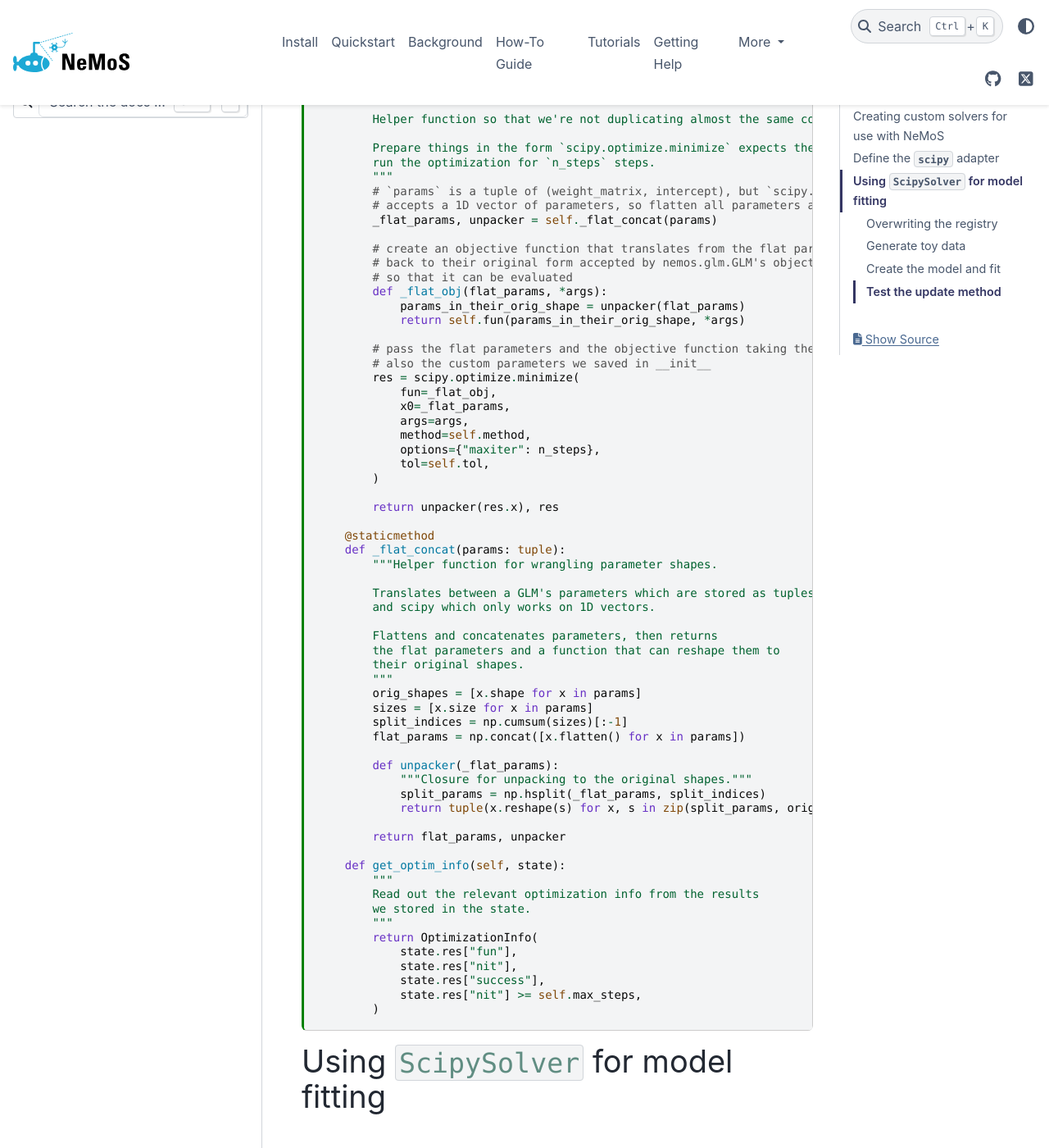
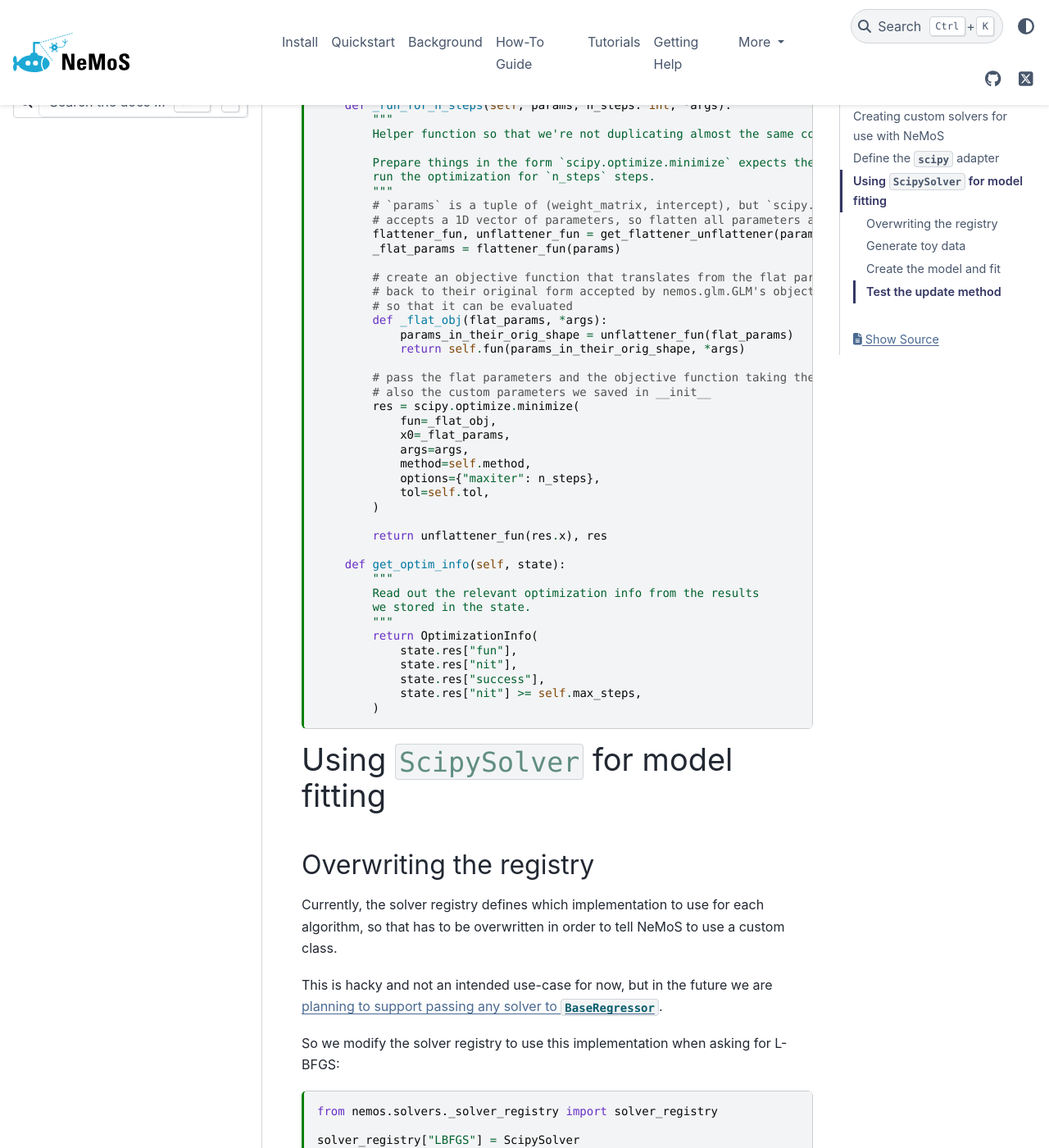
Before and after one commit to flatironinstitute/nemos, a Sphinx documentation site: the page built from docs/how_to_guide/custom_solvers.md, in a window 1280 px wide and 1400 px high, scrolled down 2709 px. Shown: the whole window at 82% size. Built offline with Sphinx 7.4.7 and the PyData theme 0.15.4, drawn with Linux system fonts in a browser that asks for light colours; some of the changed text lies outside the part shown.

Commit message:
Add get_flattener_unflattener and use it in how-to guide

```diff
--- a/docs/how_to_guide/custom_solvers.md
+++ b/docs/how_to_guide/custom_solvers.md
@@ -41,6 +41,7 @@
 import numpy as np
 from typing import NamedTuple
 from nemos.solvers._abstract_solver import OptimizationInfo
+from nemos.utils import get_flattener_unflattener
 
 
 class ScipySolverState(NamedTuple):
@@ -143,13 +144,14 @@
         """
         # `params` is a tuple of (weight_matrix, intercept), but `scipy.optimize.minimize` only
         # accepts a 1D vector of parameters, so flatten all parameters and concatenate them
-        _flat_params, unpacker = self._flat_concat(params)
+        flattener_fun, unflattener_fun = get_flattener_unflattener(params)
+        _flat_params = flattener_fun(params)
 
         # create an objective function that translates from the flat parameters accepted by scipy
         # back to their original form accepted by nemos.glm.GLM's objective function
         # so that it can be evaluated
         def _flat_obj(flat_params, *args):
-            params_in_their_orig_shape = unpacker(flat_params)
+            params_in_their_orig_shape = unflattener_fun(flat_params)
             return self.fun(params_in_their_orig_shape, *args)
 
         # pass the flat parameters and the objective function taking them
@@ -163,30 +165,7 @@
             tol=self.tol,
         )
 
-        return unpacker(res.x), res
-
-    @staticmethod
-    def _flat_concat(params: tuple):
-        """Helper function for wrangling parameter shapes.
-
-        Translates between a GLM's parameters which are stored as tuples of matrices
-        and scipy which only works on 1D vectors.
-
-        Flattens and concatenates parameters, then returns
-        the flat parameters and a function that can reshape them to
-        their original shapes.
-        """
-        orig_shapes = [x.shape for x in params]
-        sizes = [x.size for x in params]
-        split_indices = np.cumsum(sizes)[:-1]
-        flat_params = np.concat([x.flatten() for x in params])
-
-        def unpacker(_flat_params):
-            """Closure for unpacking to the original shapes."""
-            split_params = np.hsplit(_flat_params, split_indices)
-            return tuple(x.reshape(s) for x, s in zip(split_params, orig_shapes))
-
-        return flat_params, unpacker
+        return unflattener_fun(res.x), res
 
     def get_optim_info(self, state):
         """
```
Also changed, not shown: 1 other file.
